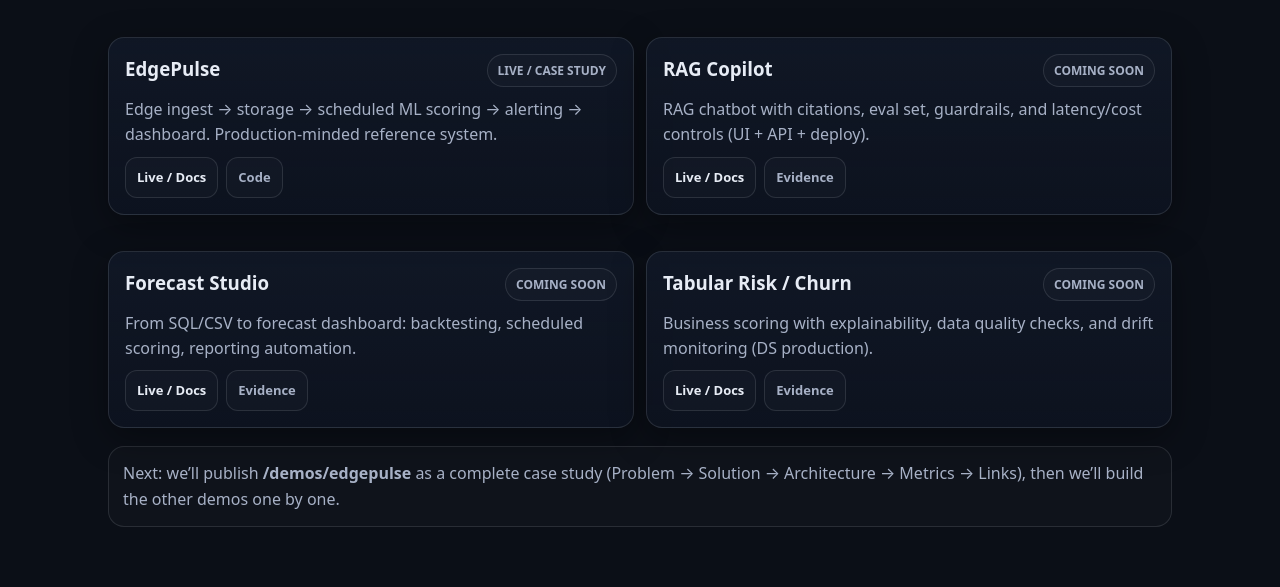
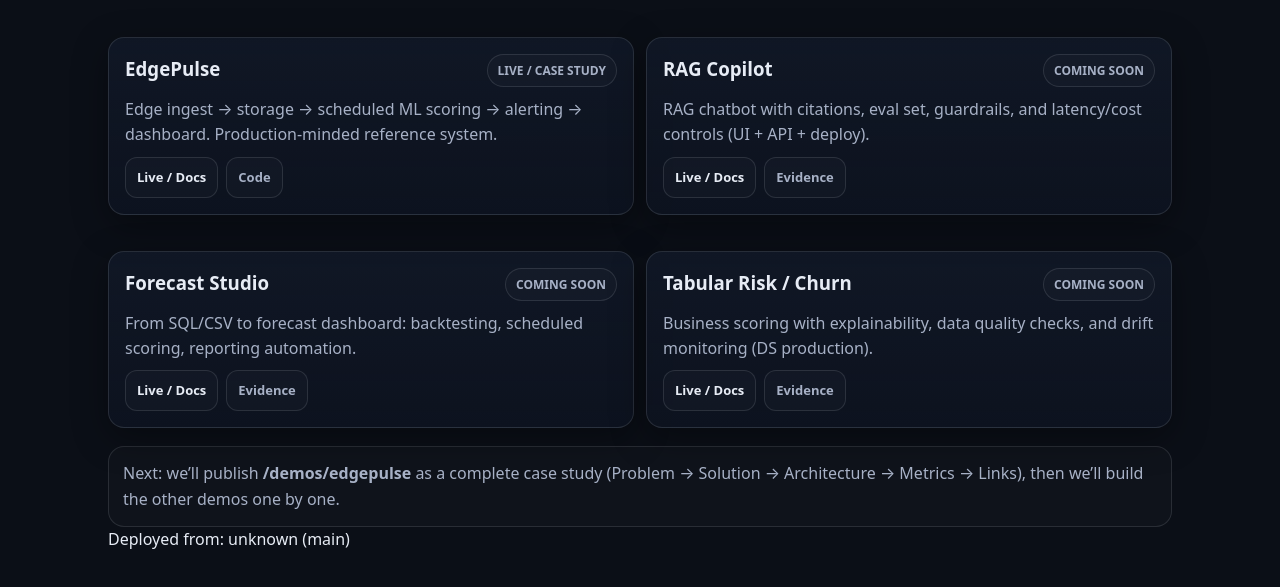
Before and after one commit to nepryoon/neuromorphic-inference-lab-site, a plain HTML site: page demos/index.html in a window 1280 px wide. Shown: the part 211-798 px from the top of the page. Drawn offline with Linux system fonts and the light colour scheme; no server answers.

Commit message:
Update index.html

```diff
--- a/demos/index.html
+++ b/demos/index.html
@@ -114,6 +114,11 @@
       Next: we’ll publish <strong>/demos/edgepulse</strong> as a complete case study (Problem → Solution → Architecture → Metrics → Links),
       then we’ll build the other demos one by one.
     </div>
+
+    <div class="mono" id="build-info">
+    Deployed from: <span id="build-sha">unknown</span> (<span id="build-branch">main</span>)
+    </div>
+
   </main>
   <script src="/build-info.js" defer></script>
 </body>
```
